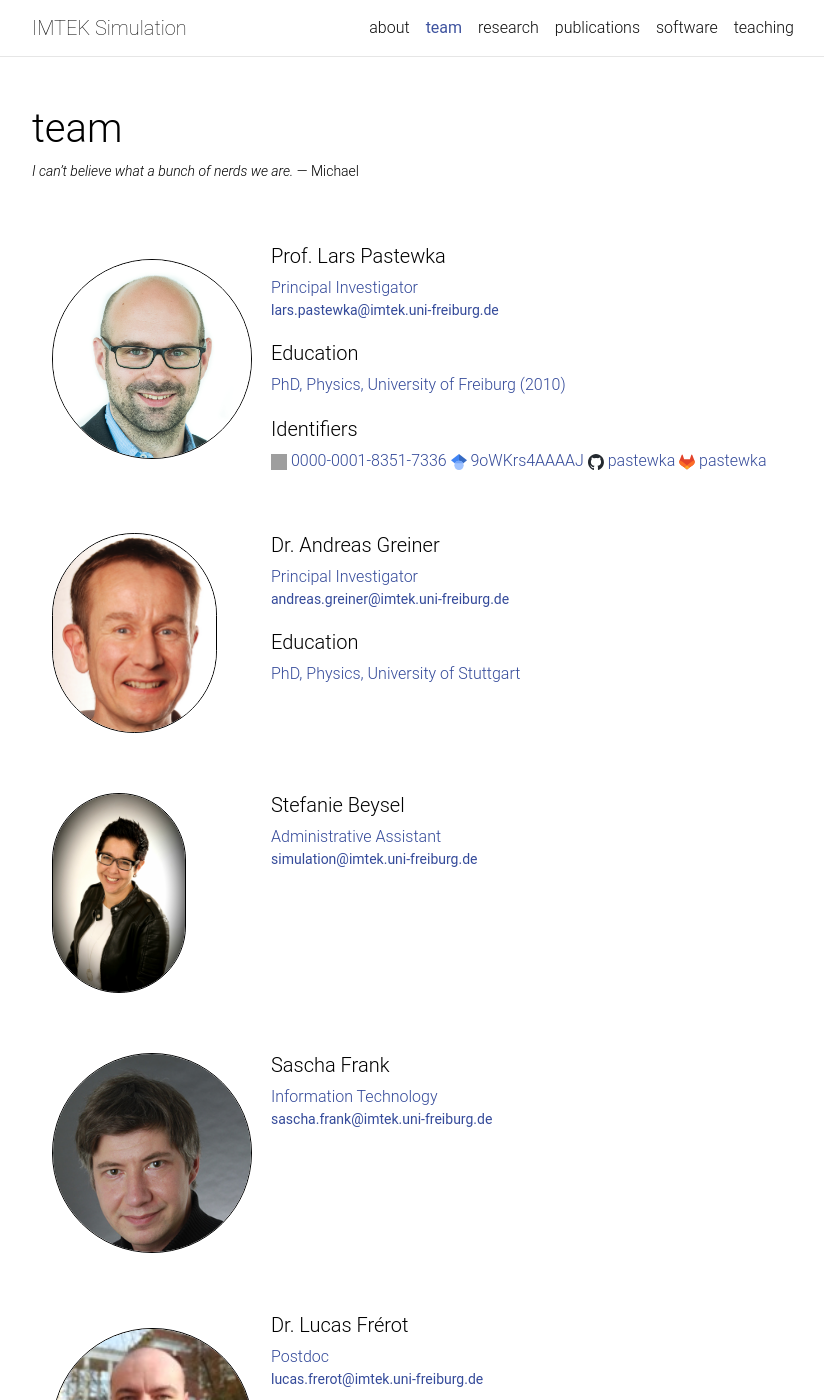
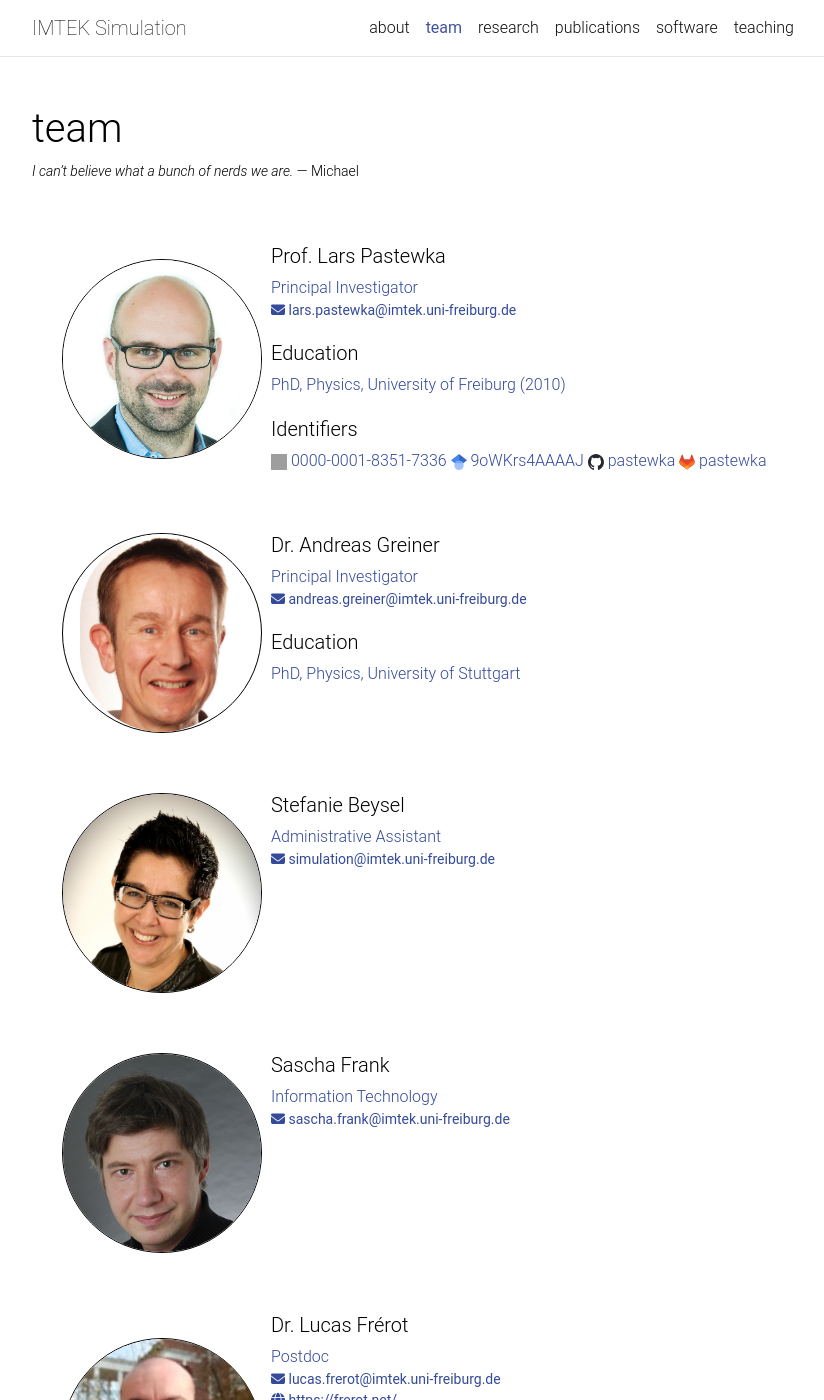
Before and after one commit to pastewka/Website, a Jekyll site: the page built from _pages/team.md, in a window 1280 px wide and 1400 px high. Shown: the whole window, without its empty margins (223-1047 px from the left). Built offline with Jekyll 4.4.1, drawn with Linux system fonts in a browser that asks for light colours; a style sheet for code colours, icons or effects is not loaded; grey boxes are pictures that could not be loaded.

Commit message:
Added personal website

```diff
--- a/_data/team.yml
+++ b/_data/team.yml
@@ -40,6 +40,7 @@
   image_path: lucas.jpg
   identifiers:
     google: CX5Sw_AAAAAJ
+  website: https://frerot.net/
 - title: Dr.
   name: Hannes Holey
   email: hannes.holey@kit.edu
--- a/_pages/team.md
+++ b/_pages/team.md
@@ -12,13 +12,24 @@
 	{% for person in site.data.team %}
 		<li>
 			<div class="square-image">
-                <img src="/assets/img/{{ person.image_path }}" alt="{{ person.name }}"/>
+			    {% if person.image_path %}
+				    <div class="circular-inset">
+	                	<img src="/assets/img/{{ person.image_path }}" alt="{{ person.name }}"/>
+	                </div>
+	            {% else %}
+	                <div class="circle"></div>
+	            {% endif %}
             </div>
 			<h5>{{ person.title }} {{ person.name }}</h5>
 			<div class="role">{{ person.role }}</div>
 			<small>
-				<div class="role"><a href="mailto:{{ person.email }}">{{ person.email }}</a></div>
+				<div class="role"><i class="fa fa-envelope" aria-hidden="true"></i> <a href="mailto:{{ person.email }}">{{ person.email }}</a></div>
 			</small>
+			{% if person.website %}
+				<small>
+					<div class="role"><i class="fa fa-globe" aria-hidden="true"></i> <a href="{{ person.website }}">{{ person.website }}</a></div>
+				</small>
+			{% endif %}
 			{% if person.education %}
 			    <h5 class="subsection">Education</h5>
 				{% for degree in person.education %}
--- a/_sass/_team.scss
+++ b/_sass/_team.scss
@@ -19,15 +19,38 @@
         width: 100%;
         height: 200px;
         margin: auto auto auto auto;
-            img {
+            .circular-inset {
                 border-radius: 200px;
+                width: 200px;
                 height: 200px;
                 margin-left: auto;
                 margin-right: auto;
                 border-style: solid;
                 border-width: thin;
                 border-color: $ufr-black;
+                display: flex;
+
+                img {
+                    border-radius: 200px;
+                    height: 100%;
+                    margin-left: auto;
+                    margin-right: auto;
+                }
             }
+
+            .circle {
+                border-radius: 200px;
+                color: $ufr-black;
+                width: 200px;
+                height: 200px;
+                margin-left: auto;
+                margin-right: auto;
+                border-style: solid;
+                border-width: thin;
+                border-color: $ufr-black;
+                background-color: $ufr-sand;
+            }
+
         }
 
     .name {
```
Also changed, not shown: assets/img/hannes.jpg (added), assets/img/stefanie.jpg.
